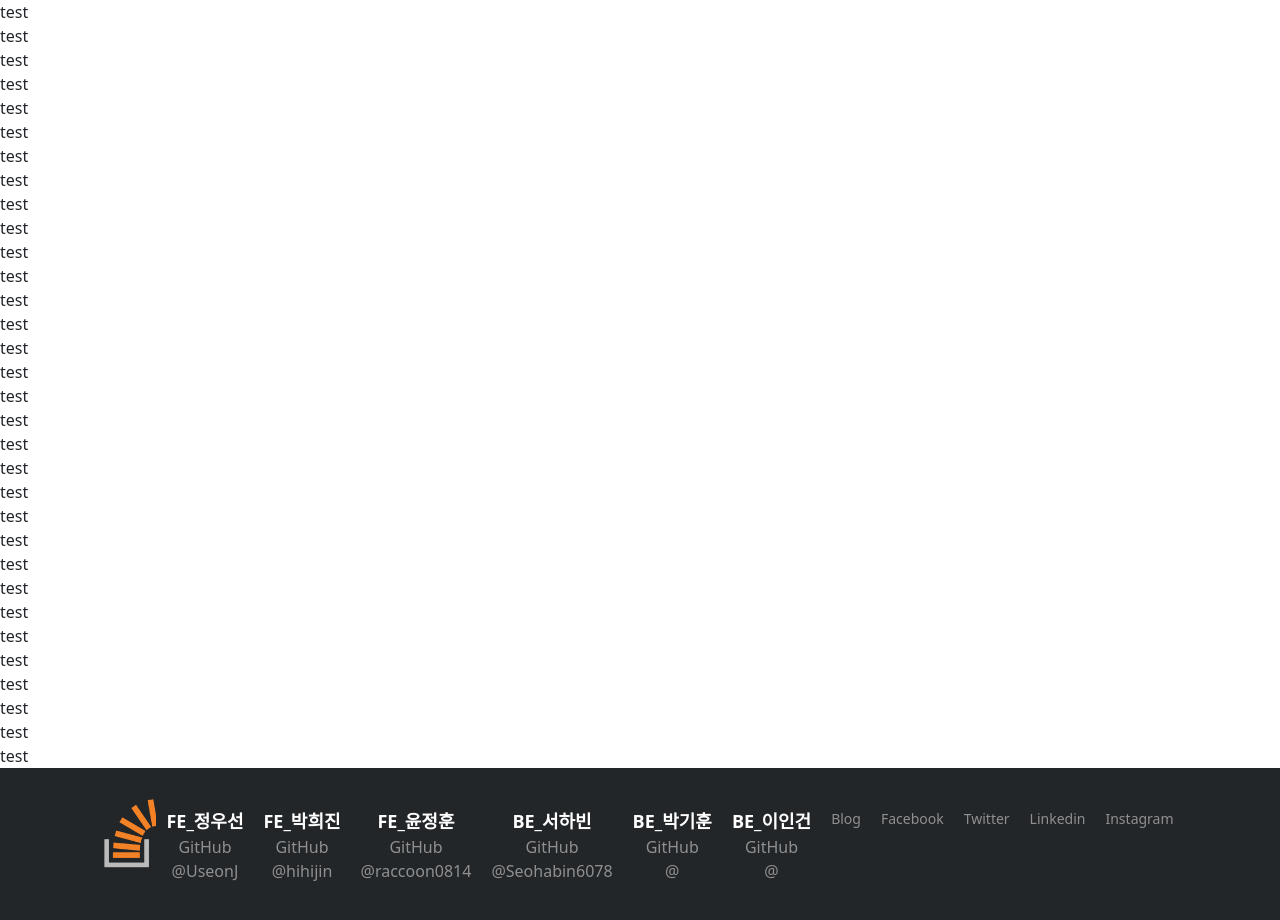
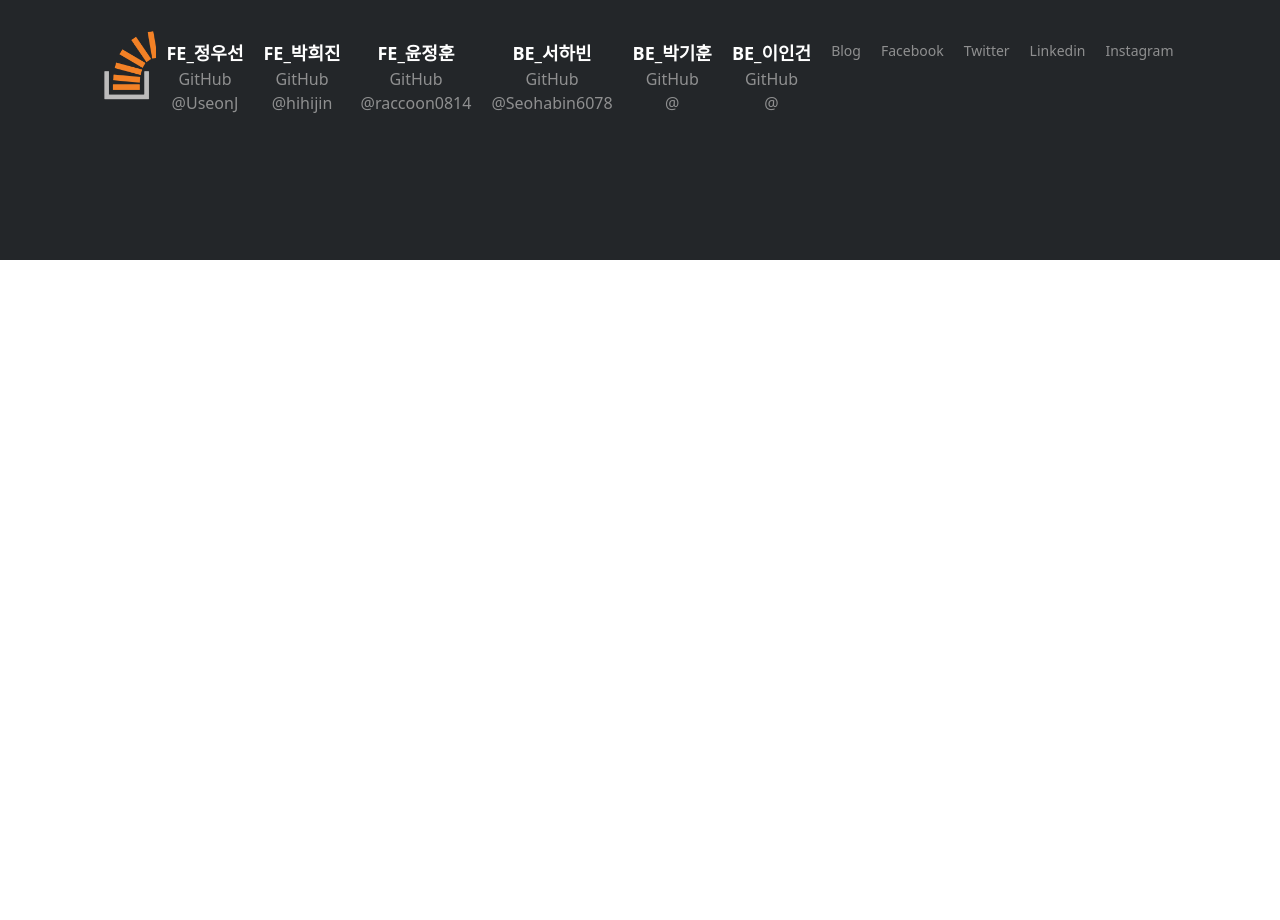
Before and after one commit to codestates-seb/seb43_pre_022, a React (Create React App) app in the folder Client/: page / in a window 1280 px wide. Shown: the top 920 px of the page. After the commit the page ends 800 px from the top, so only its background shows below. Built offline with nearby package versions, Linux system fonts and the light colour scheme.

Commit message:
[design] : Footer layout 구현

```diff
--- a/Client/src/App.tsx
+++ b/Client/src/App.tsx
@@ -4,70 +4,6 @@ import Footer from './Components/footer';
 function App() {
   return (
     <div className="App">
-      test
-      <br />
-      test
-      <br />
-      test
-      <br />
-      test
-      <br />
-      test
-      <br />
-      test
-      <br />
-      test
-      <br />
-      test
-      <br />
-      test
-      <br />
-      test
-      <br />
-      test
-      <br />
-      test
-      <br />
-      test
-      <br />
-      test
-      <br />
-      test
-      <br />
-      test
-      <br />
-      test
-      <br />
-      test
-      <br />
-      test
-      <br />
-      test
-      <br />
-      test
-      <br />
-      test
-      <br />
-      test
-      <br />
-      test
-      <br />
-      test
-      <br />
-      test
-      <br />
-      test
-      <br />
-      test
-      <br />
-      test
-      <br />
-      test
-      <br />
-      test
-      <br />
-      test
-      <br />
       <Footer />
     </div>
   );
```
